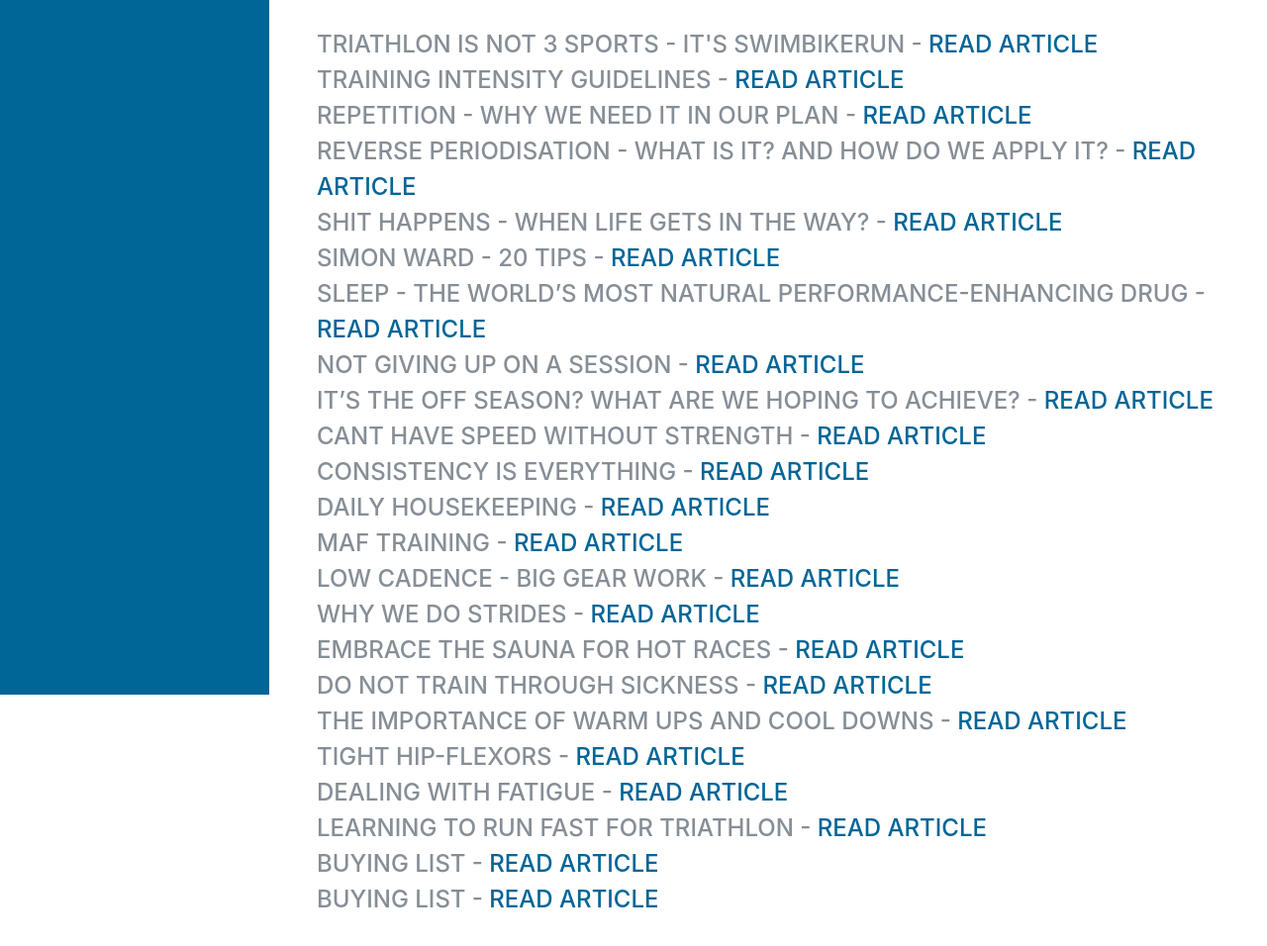
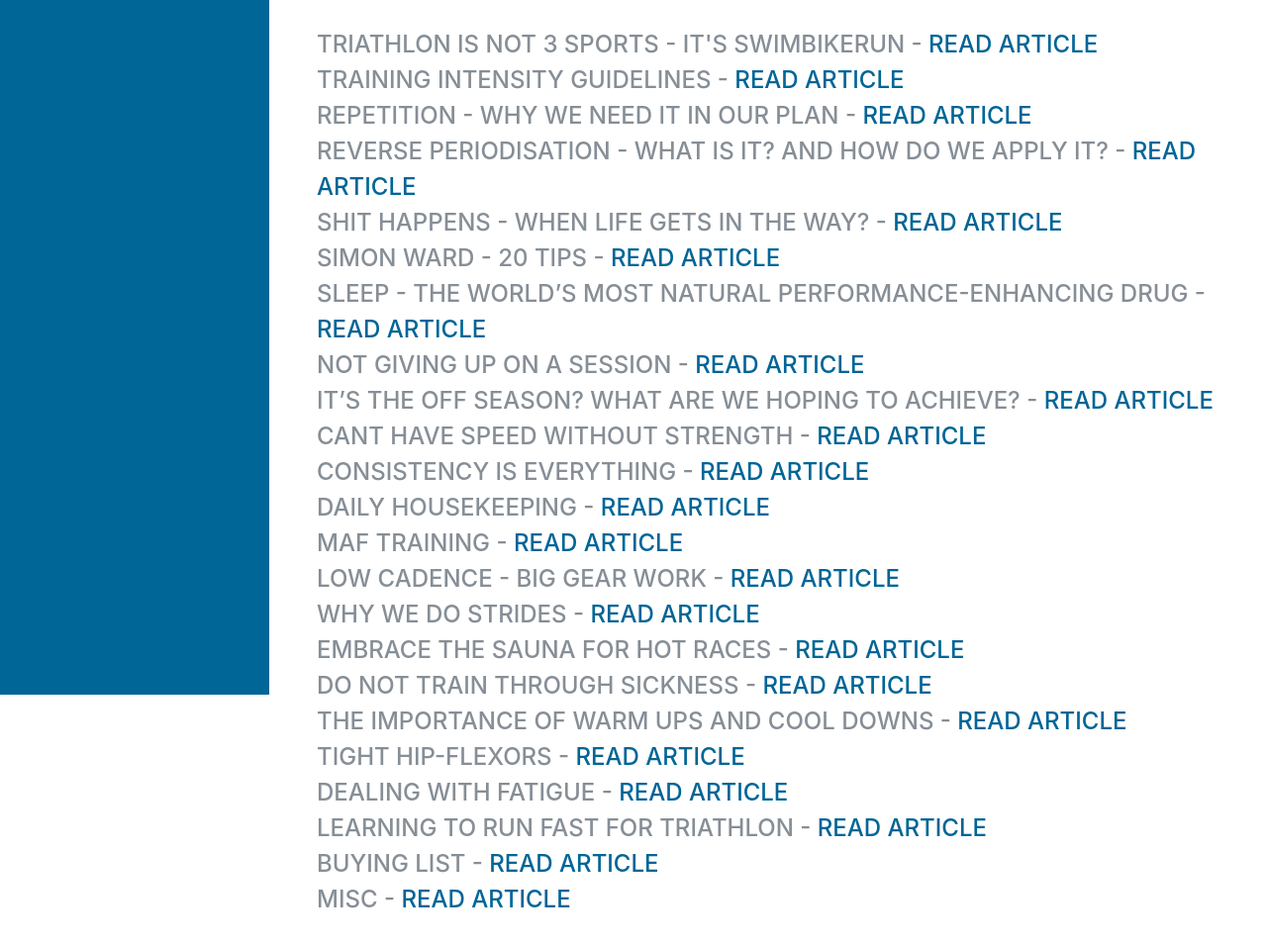
Before and after one commit to paul-kelly-dit/embrace-to-endure, a plain HTML site: page training-articles.html in a window 1280 px wide. Shown: the part 98-1054 px from the top of the page at 99% size. Drawn offline with Linux system fonts and the light colour scheme; a web font is replaced by a local one.

```diff
--- a/training-articles.html
+++ b/training-articles.html
@@ -160,7 +160,7 @@
             </div>
             <div class="resume-item d-flex flex-column flex-md-row">
                 <div class="resume-content">
-                    <div class="subheading">Buying list - <a href="hidden/index.html" >Read article</a></div>
+                    <div class="subheading">Misc - <a href="hidden/index.html" >Read article</a></div>
                 </div>
             </div>
         </div>
```
